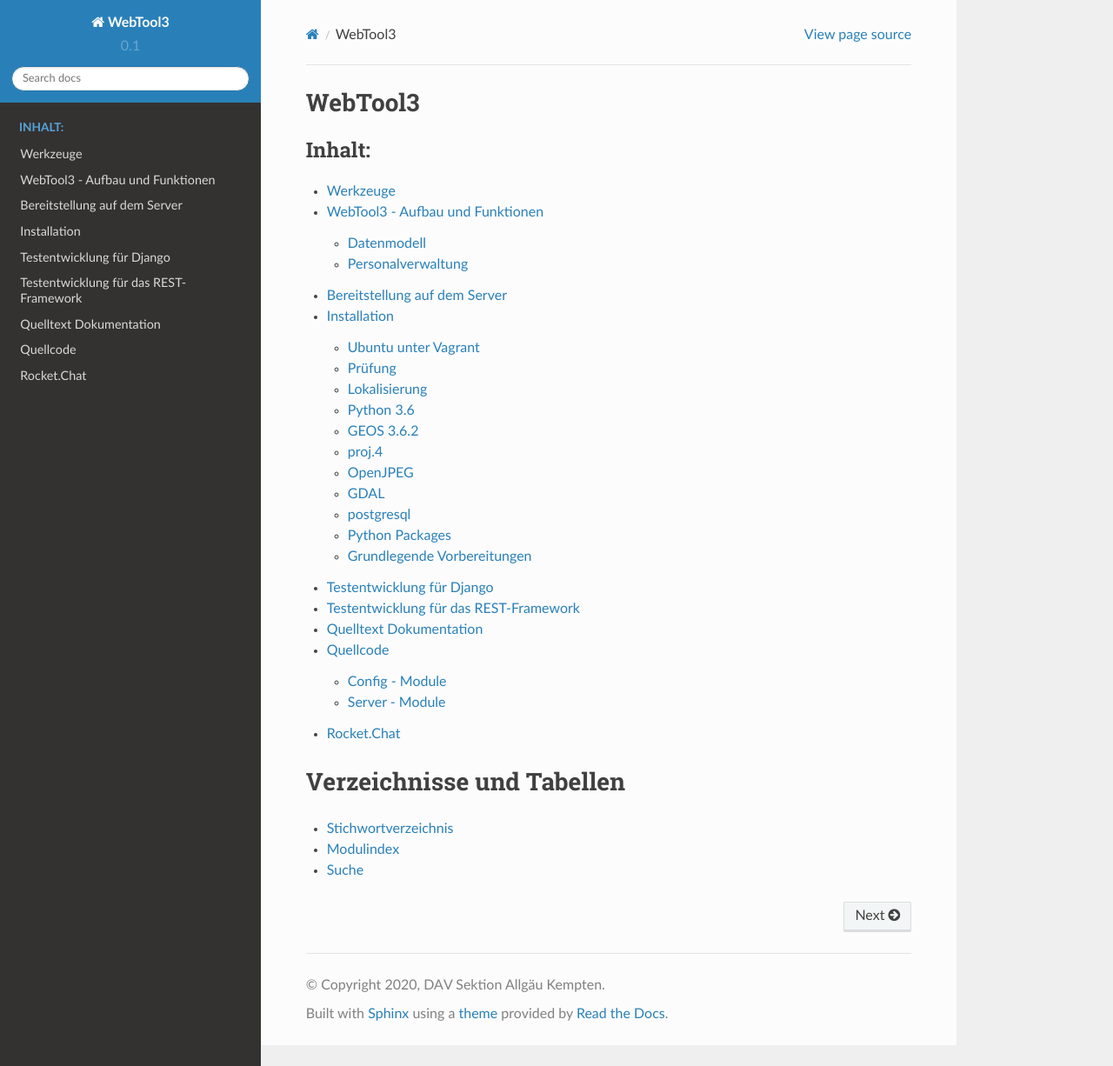
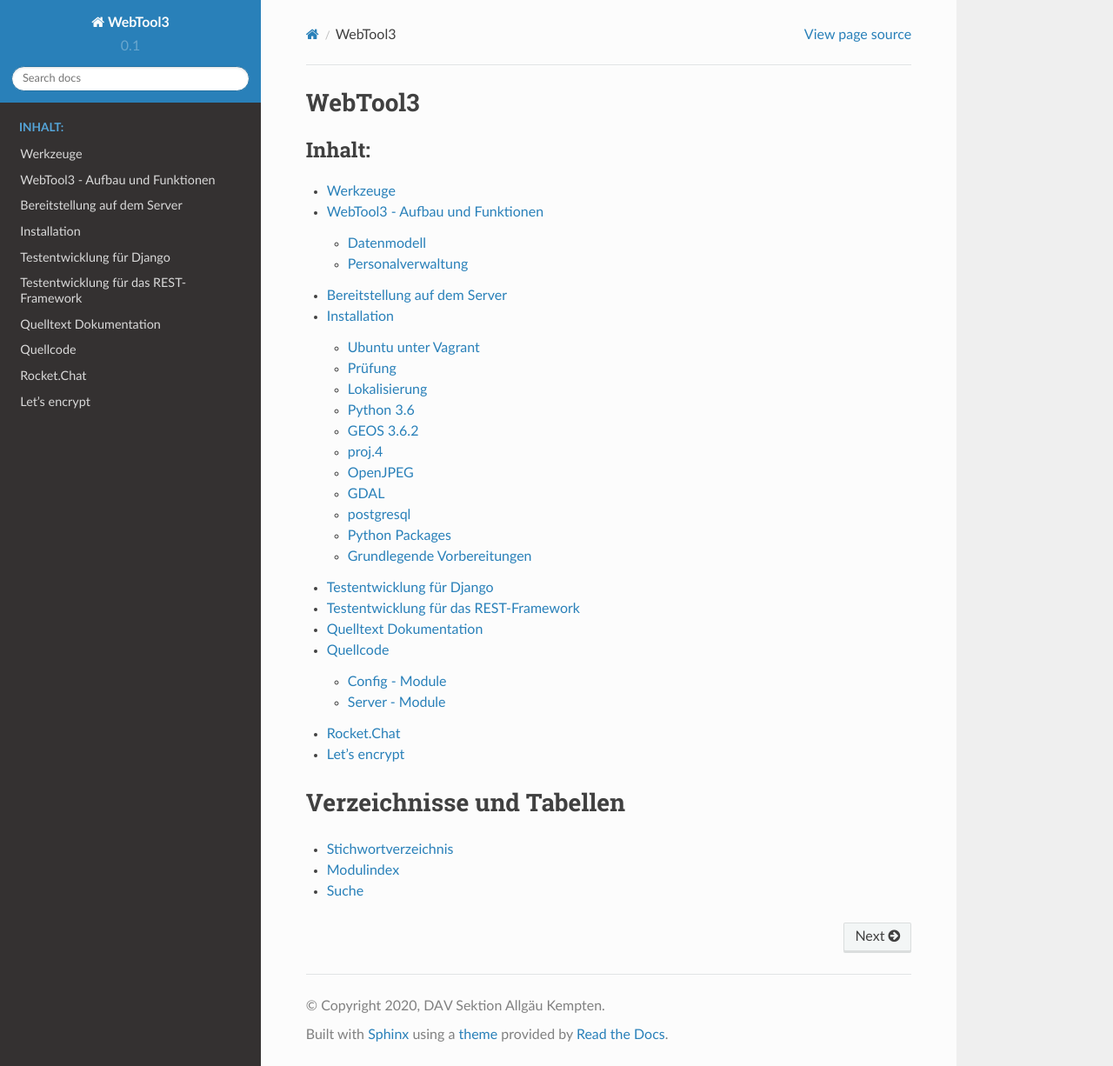
Before and after one commit to dav-kempten/WebTool3, a Sphinx documentation site: the page built from docs/source/index.rst, in a window 1280 px wide and 1226 px high. Shown: the whole window at 87% size. Built offline with Sphinx 7.4.7 and the Read the Docs theme 2.0.0, drawn with Linux system fonts in a browser that asks for light colours.

Commit message:
enable lets-encrypt chapter

```diff
--- a/docs/source/index.rst
+++ b/docs/source/index.rst
@@ -19,6 +19,7 @@
    code/code
 
    modules/rocket_chat
+   modules/lets_encrypt
 
 Verzeichnisse und Tabellen
 ==========================
```
